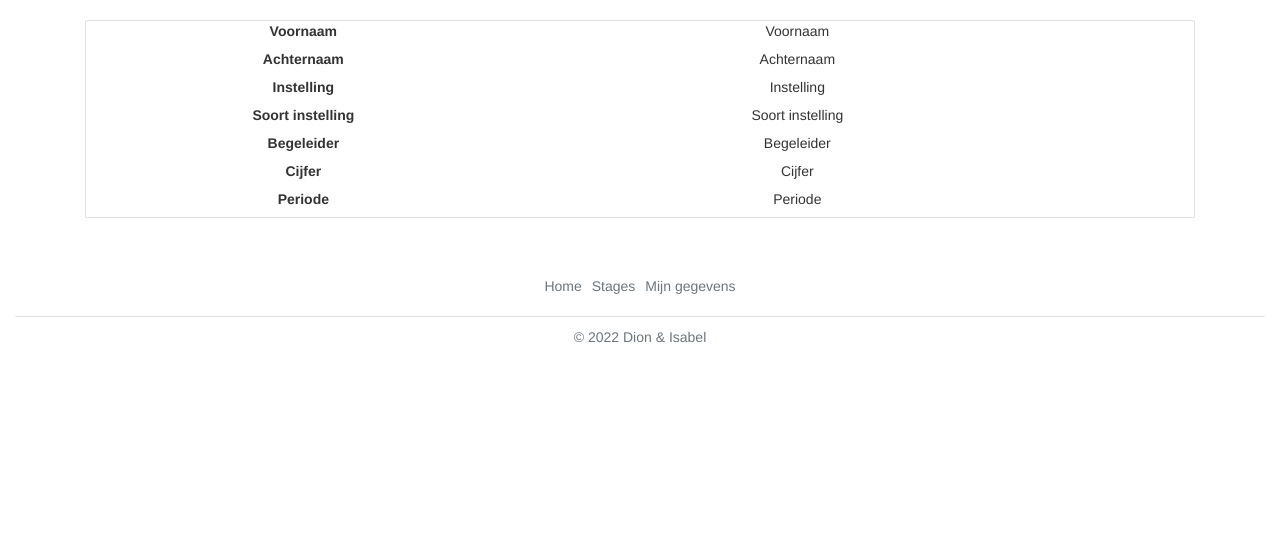
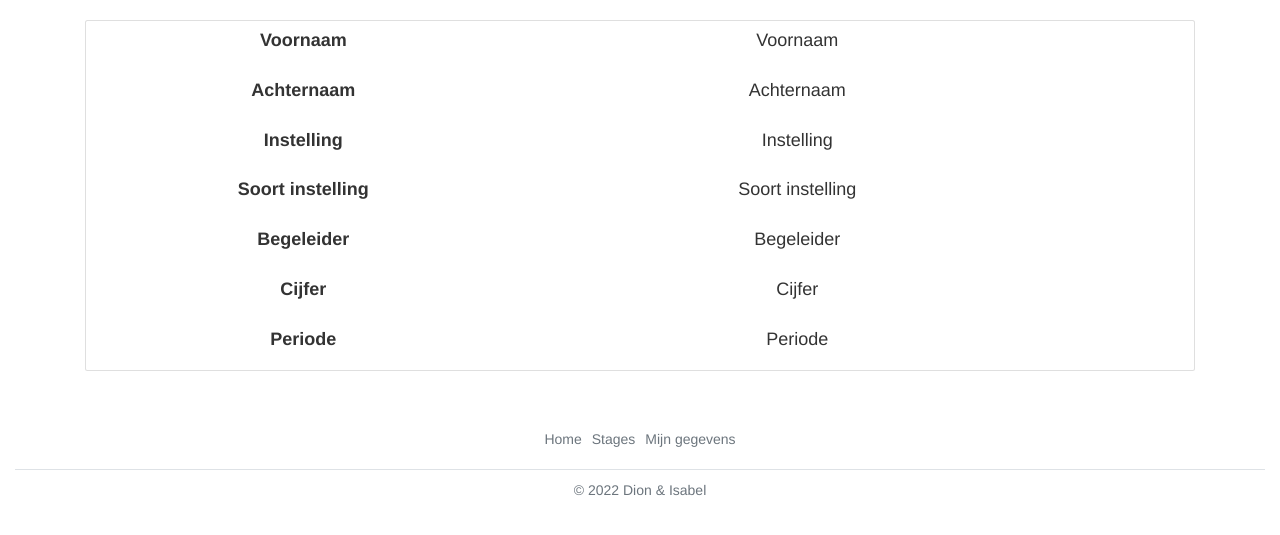
Before and after one commit to KickingAnimal/webtech-pagina, a Flask app: template templates/stageGegevens.html in a window 1280 px wide. Shown: the part 60-595 px from the top of the page. Run offline with Flask 2, Linux system fonts and the light colour scheme; the template is opened without the code that fills it, so the values that code supplies are empty; some libraries are stand-ins or nearby versions.

Commit message:
stage gegevens tekst grooter

```diff
--- a/templates/stageGegevens.html
+++ b/templates/stageGegevens.html
@@ -8,7 +8,6 @@
     <div class="card card-wide">
         <div class="card-block  cf cf-both">
             <div class="row">
-        <!-- Single button -->
         <div class="col-xs-12">
             <div class="pull-left pr-3">
                 <div style="text-align:center">
@@ -17,32 +16,32 @@
             </div>
             <div class="profile-details" style="padding-left: 150px">
                                 <div class="row cf cf-right">
-                    <div class="col-sm-2 profile-label" style=""><strong>Voornaam</strong></div>
-                    <div class="col-sm-10" style="padding-bottom: 8px;">Voornaam</div>
+                    <div class="col-sm-2 profile-label"><strong><h4>Voornaam</strong></h4></div>
+                    <div class="col-sm-10" style="padding-bottom: 10px;"><h4>Voornaam</h4></div>
                 </div>
                 <div class="row cf cf-right">
-                    <div class="col-sm-2 profile-label" style=""><strong>Achternaam</strong></div>
-                    <div class="col-sm-10" style="padding-bottom: 8px;">Achternaam</div>
+                    <div class="col-sm-2 profile-label"><strong><h4>Achternaam</strong></h4></div>
+                    <div class="col-sm-10" style="padding-bottom: 10px;"><h4>Achternaam</h4></div>
                 </div>
                 <div class="row cf cf-right">
-                    <div class="col-sm-2 profile-label" style=""><strong>Instelling</strong></div>
-                    <div class="col-sm-10" style="padding-bottom: 8px;">Instelling</div>
+                    <div class="col-sm-2 profile-label"><strong><h4>Instelling</strong></h4></div>
+                    <div class="col-sm-10" style="padding-bottom: 10px;"><h4>Instelling</h4></div>
                 </div>
                 <div class="row cf cf-right">
-                    <div class="col-sm-2 profile-label" style=""><strong>Soort instelling</strong></div>
-                    <div class="col-sm-10" style="padding-bottom: 8px;">Soort instelling</div>
+                    <div class="col-sm-2 profile-label"><strong><h4>Soort instelling</strong></h4></div>
+                    <div class="col-sm-10" style="padding-bottom: 10px;"><h4>Soort instelling</h4></div>
                 </div>
                 <div class="row cf cf-right">
-                    <div class="col-sm-2 profile-label" style=""><strong>Begeleider</strong></div>
-                    <div class="col-sm-10" style="padding-bottom: 8px;">Begeleider</div>
+                    <div class="col-sm-2 profile-label"><strong><h4>Begeleider</strong></h4></div>
+                    <div class="col-sm-10" style="padding-bottom: 10px;"><h4>Begeleider</h4></div>
                 </div>
                 <div class="row cf cf-right">
-                    <div class="col-sm-2 profile-label" style=""><strong>Cijfer</strong></div>
-                    <div class="col-sm-10" style="padding-bottom: 8px;">Cijfer</div>
+                    <div class="col-sm-2 profile-label"><strong><h4>Cijfer</strong></h4></div>
+                    <div class="col-sm-10" style="padding-bottom: 10px;"><h4>Cijfer</h4></div>
                 </div>
                 <div class="row cf cf-right">
-                    <div class="col-sm-2 profile-label" style=""><strong>Periode</strong></div>
-                    <div class="col-sm-10" style="padding-bottom: 8px;">Periode</div>
+                    <div class="col-sm-2 profile-label" ><strong><h4>Periode</strong></h4></div>
+                    <div class="col-sm-10" style="padding-bottom: 10px;"><h4>Periode</h4></div>
                 </div>
                     </div>
                 </div>
```
